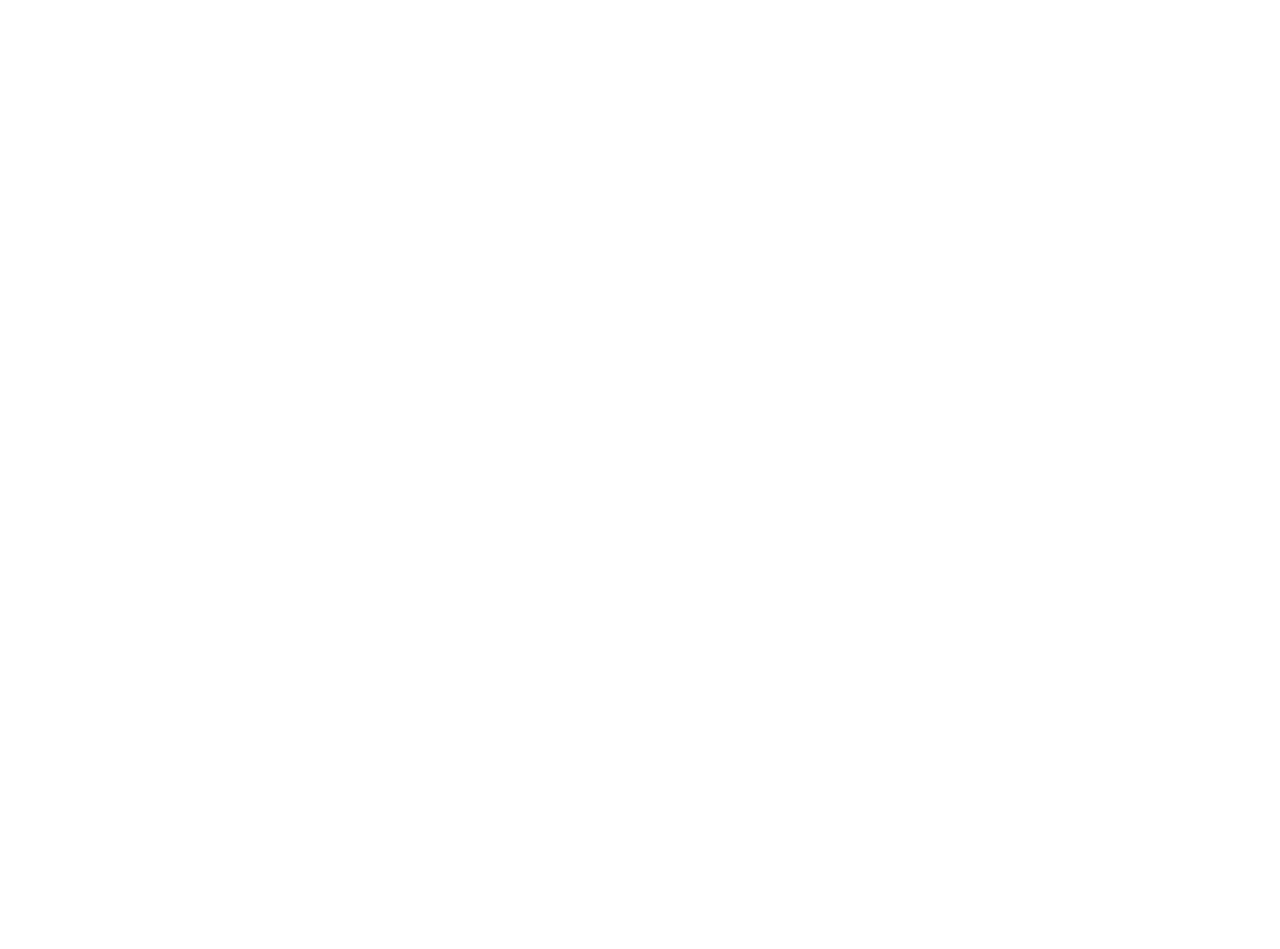
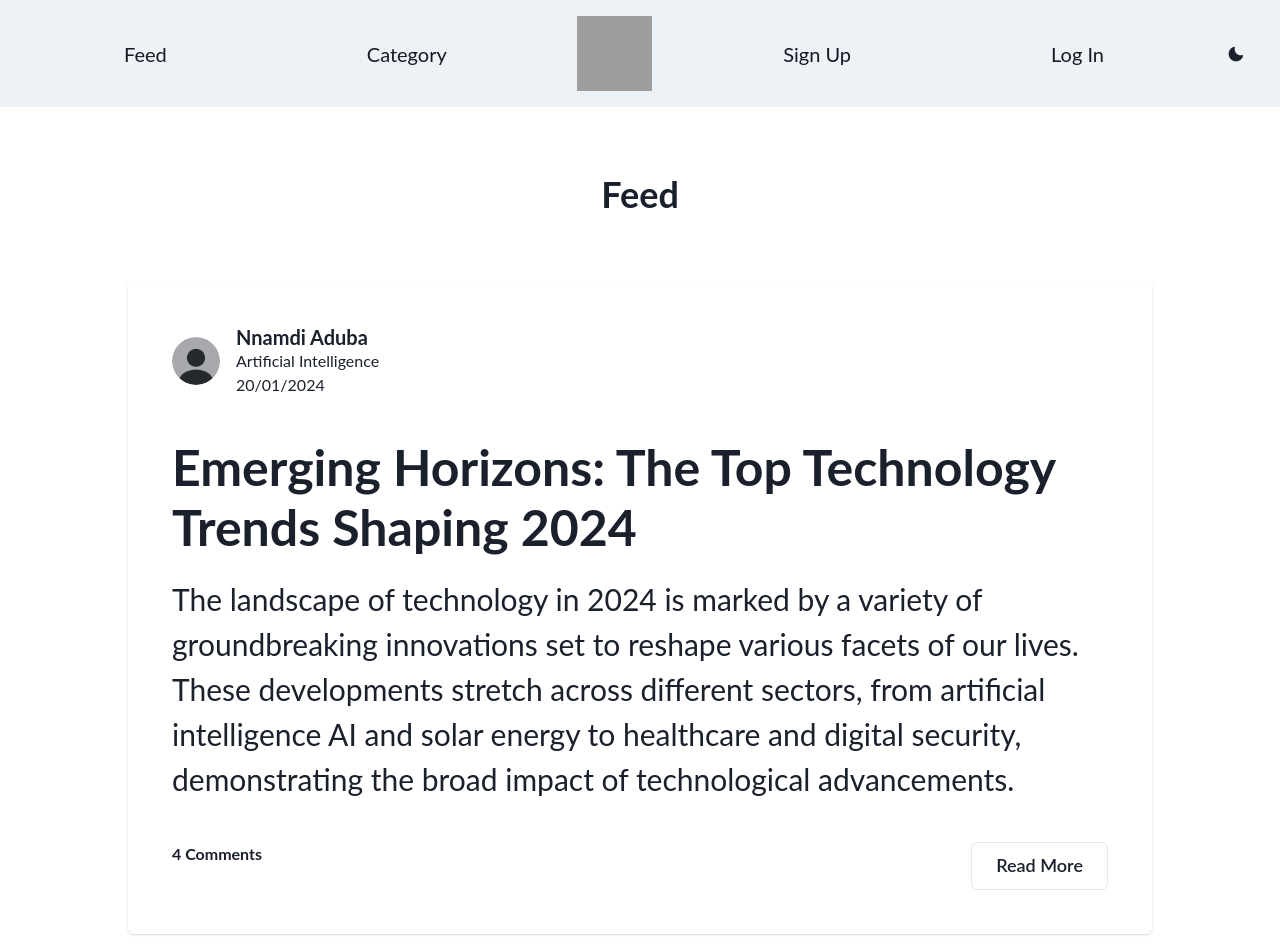
Before and after one commit to mbaula/ByteBuilders, a React app: page /feed in a window 1280 px wide. Before the commit this address had no page. Before the commit the page ends 800 px from the top, so only its background shows below. Built offline with nearby package versions, Linux system fonts and the light colour scheme; grey boxes are pictures that could not be loaded; the HTML template or start-up script is replaced by a standard one.

Commit message:
Created PostItem Component

```diff
--- a/src/App.jsx
+++ b/src/App.jsx
@@ -6,6 +6,7 @@
 import HomePage from './pages/HomePage.jsx';
 import { AuthProvider } from './context/AuthContext';
 import LoginPage from './pages/LoginPage.jsx';
+import Feed from './pages/Feed.jsx';
 
 function App() {
   return (
@@ -17,6 +18,7 @@
         <Route path="/" element={<HomePage />} />
         <Route path="/signup" element={<SignupPage />} />
         <Route path="/login" element={<LoginPage /> } />
+        <Route path="/feed" element={<Feed /> } />
       </Routes>
       </Router>
       </AuthProvider>
--- a/src/pages/Feed.jsx
+++ b/src/pages/Feed.jsx
@@ -1,3 +1,49 @@
 import React from 'react';
 import Navbar from '../components/Navbar';
-import { Box, Button, Container, Heading, Text, Flex, Center } from '@chakra-ui/react';
+import {Avatar, Card, Container, CardHeader,CardFooter, Flex, Box, Heading, IconButton, CardBody, Text, Button} from '@chakra-ui/react';
+import profileDefault from '../assets/anonymousprofile.png';
+
+const myProfileDefault = profileDefault;
+
+const Feed = () => {
+
+    return (
+      <>
+        <Navbar />
+        <Heading padding= "50px" align="center">Feed</Heading>
+      <Box padding="15px 0px" align="center">
+        <Card maxW="80%" p="6">
+        <CardHeader align="left">
+            <Flex spacing='4'>
+            <Flex flex='1' gap='4' alignItems='center' flexWrap='wrap'>
+                <Avatar name='Segun Adebayo' src={myProfileDefault} />
+                <Box>
+                <Heading alignItems="flex-start" size='md'>Nnamdi Aduba</Heading>
+                <Text>Artificial Intelligence</Text>
+                <Text>20/01/2024</Text>
+                </Box>
+            </Flex>
+            <IconButton
+                variant='ghost'
+                colorScheme='gray'
+                aria-label='See menu'
+            />
+            </Flex>
+         </CardHeader>
+            <CardBody>
+            <Heading align="left" fontSize="50px">Emerging Horizons: The Top Technology Trends Shaping 2024</Heading>
+                <Text padding="20px 0px 0px 0px" align="left" fontSize="30px">The landscape of technology in 2024 is marked by a variety of groundbreaking innovations
+                set to reshape various facets of our lives. These developments stretch across different sectors, from artificial intelligence AI
+                and solar energy to healthcare and digital security, demonstrating the broad impact of technological advancements.</Text>
+            </CardBody>
+            <CardFooter justify='space-between' flexWrap='wrap' >
+                <Box align="right" fontWeight="Bold">4 Comments</Box>
+                <Button size="lg" variant="outline">Read More</Button>
+            </CardFooter>
+        </Card>
+        </Box>
+      </>
+    );
+  };
+
+  export default Feed;
```
